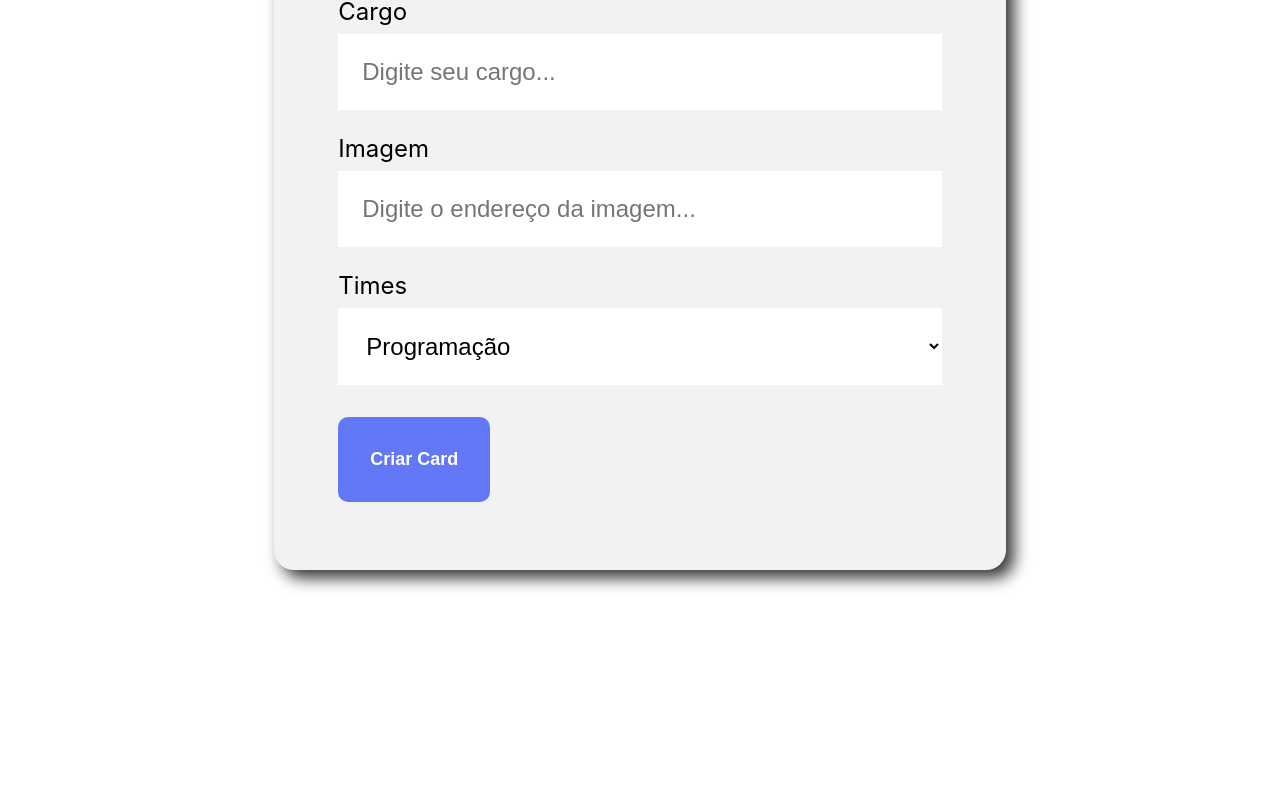
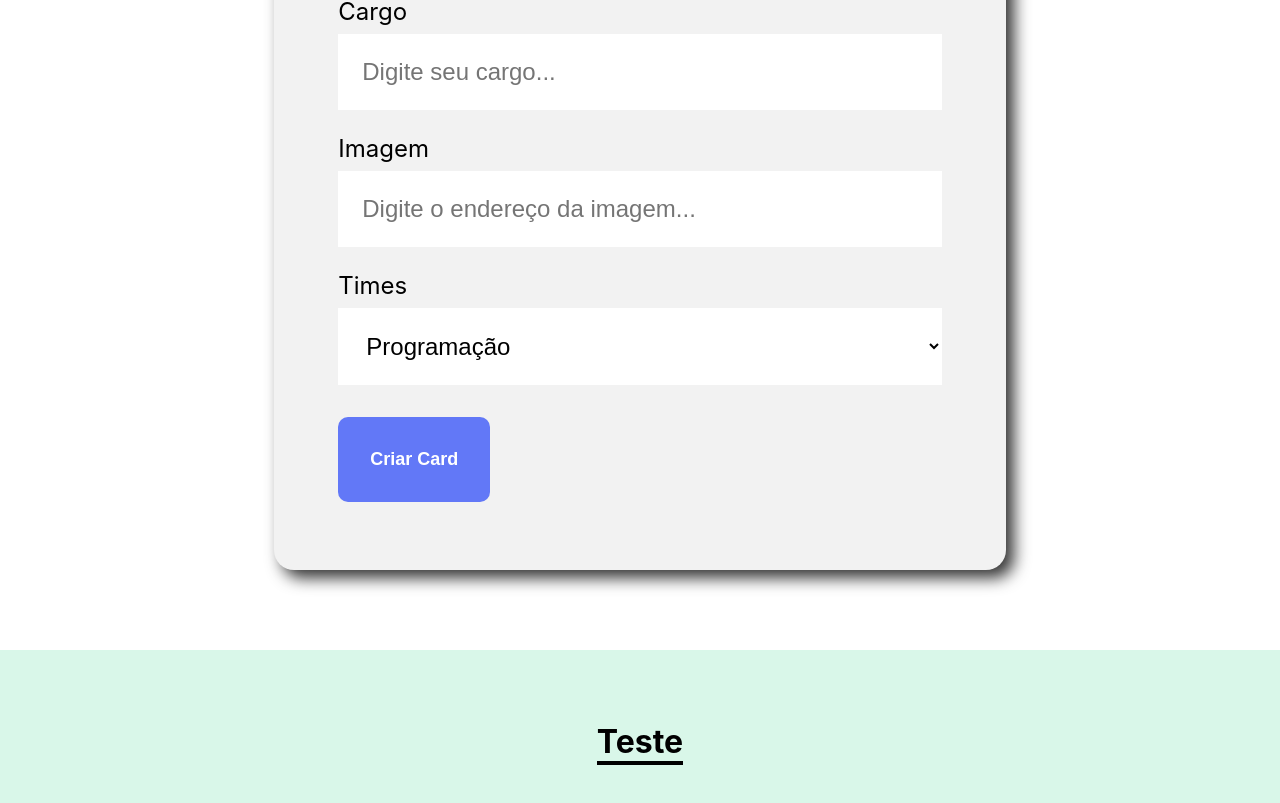
Before and after one commit to jmateusps16/ReactProjects, a React (Create React App) app in the folder organo/: page / in a window 1280 px wide. Shown: the part 827-1630 px from the top of the page. Before the commit the page ends 1477 px from the top, so only its background shows below. Built offline with nearby package versions, Linux system fonts and the light colour scheme.

Commit message:
criação do componente team

```diff
--- a/organo/src/App.js
+++ b/organo/src/App.js
@@ -1,6 +1,7 @@
 import { useState } from 'react';
 import Banner from './components/Banner';
 import FormField from './components/FormField';
+import Team from './components/Team';
 
 function App() {
 
@@ -15,6 +16,7 @@
     <div className="App">
       <Banner />
       <FormField toTheRegisteredEmployee={employee => toTheNewRegisteredEmployee(employee)}/>
+      <Team name={"Teste"}/>
     </div>
   );
 }
--- /dev/null
+++ b/organo/src/components/Team/Team.css
@@ -0,0 +1,12 @@
+.team {
+    text-align: center;
+    padding: 32px;
+    background-color: #D9F7E9;
+}
+
+.team h3 {
+    font-size: 32px;
+    border-bottom: 4px solid;
+    display: inline-block;
+    padding-top: 8px;
+}
--- /dev/null
+++ b/organo/src/components/Team/index.js
@@ -0,0 +1,13 @@
+import './Team.css'
+
+const Team = (props) => {
+    return (
+        <section className='team'>
+            <h3>
+                {props.name}
+            </h3>
+        </section>
+    )
+}
+
+export default Team
```
